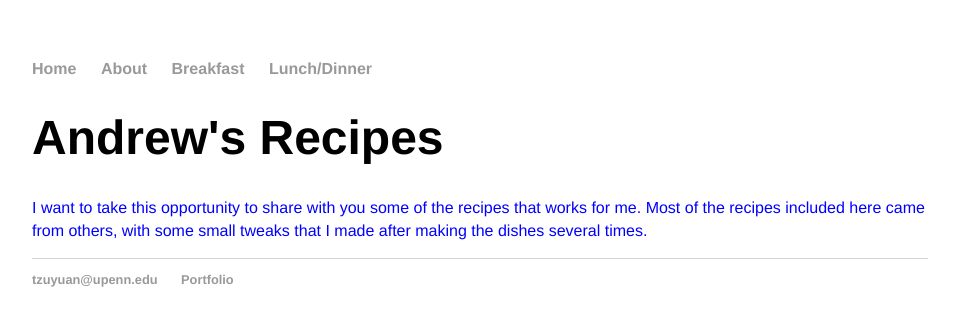
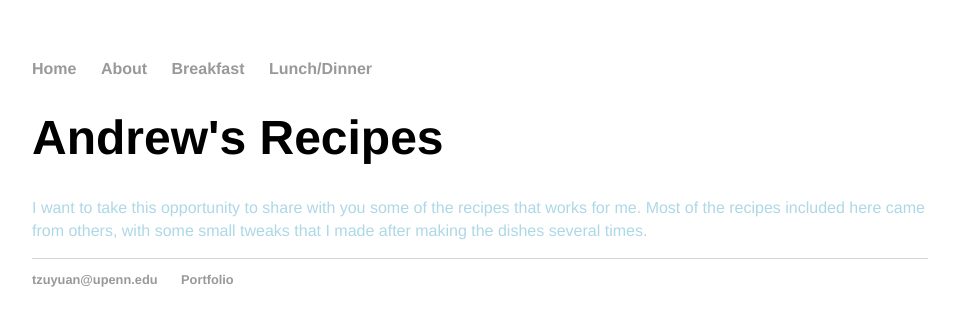
Before and after one commit to tzuyuanw/tzuyuanw.github.io, a Jekyll site: the page recipes/index.html, which Jekyll copies as it is, in a window 1280 px wide. Shown: the top 326 px of the page, without its empty margins (160-1119 px from the left). Built offline with Jekyll 4.4.1, drawn with Linux system fonts in a browser that asks for light colours.

Commit message:
Update index.html

```diff
--- a/recipes/index.html
+++ b/recipes/index.html
@@ -18,7 +18,7 @@
 
 				<h1>Andrew's Recipes</h1>
 	<div class="blurb">
-   		<p style="color:blue;">I want to take this opportunity to share with you some of the recipes that works for me.
+   		<p style="color:lightblue;">I want to take this opportunity to share with you some of the recipes that works for me.
 			Most of the recipes included here came from others, with some small tweaks that I made
 			after making the dishes several times.
 
```
